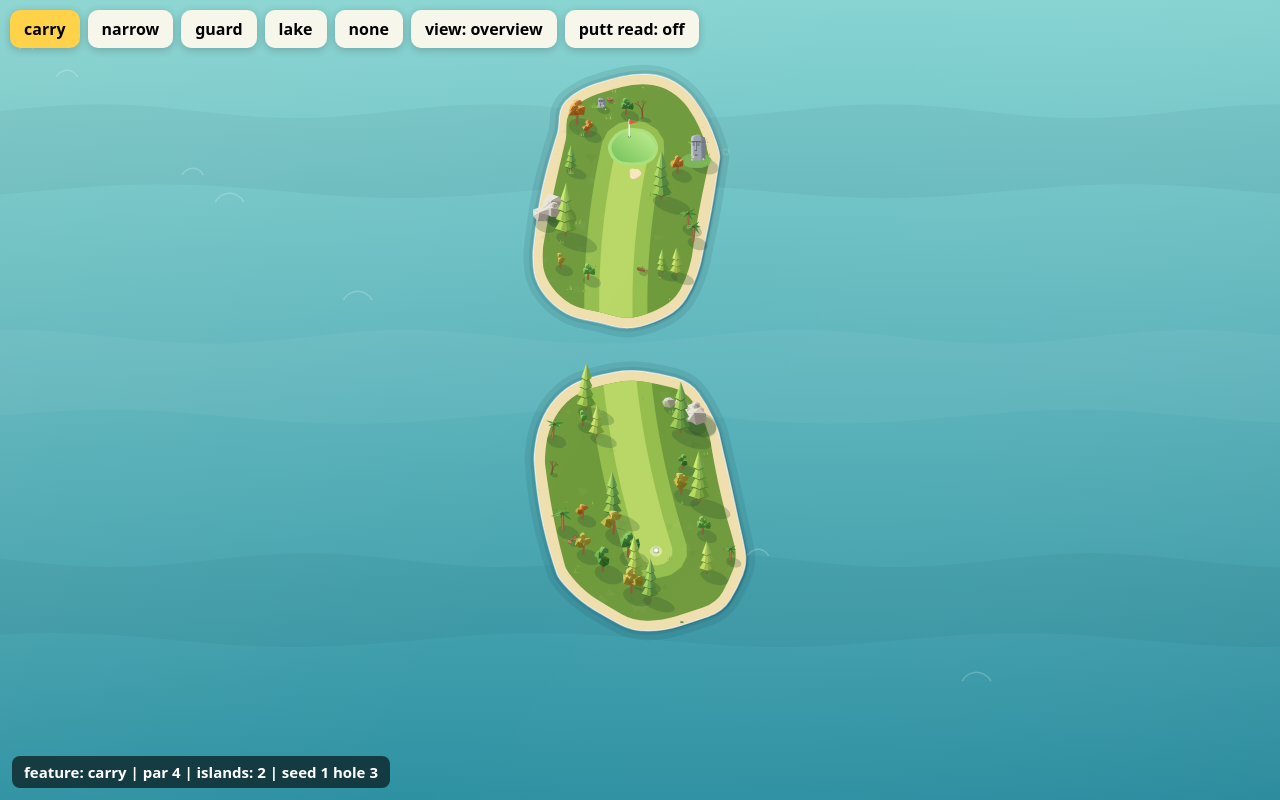
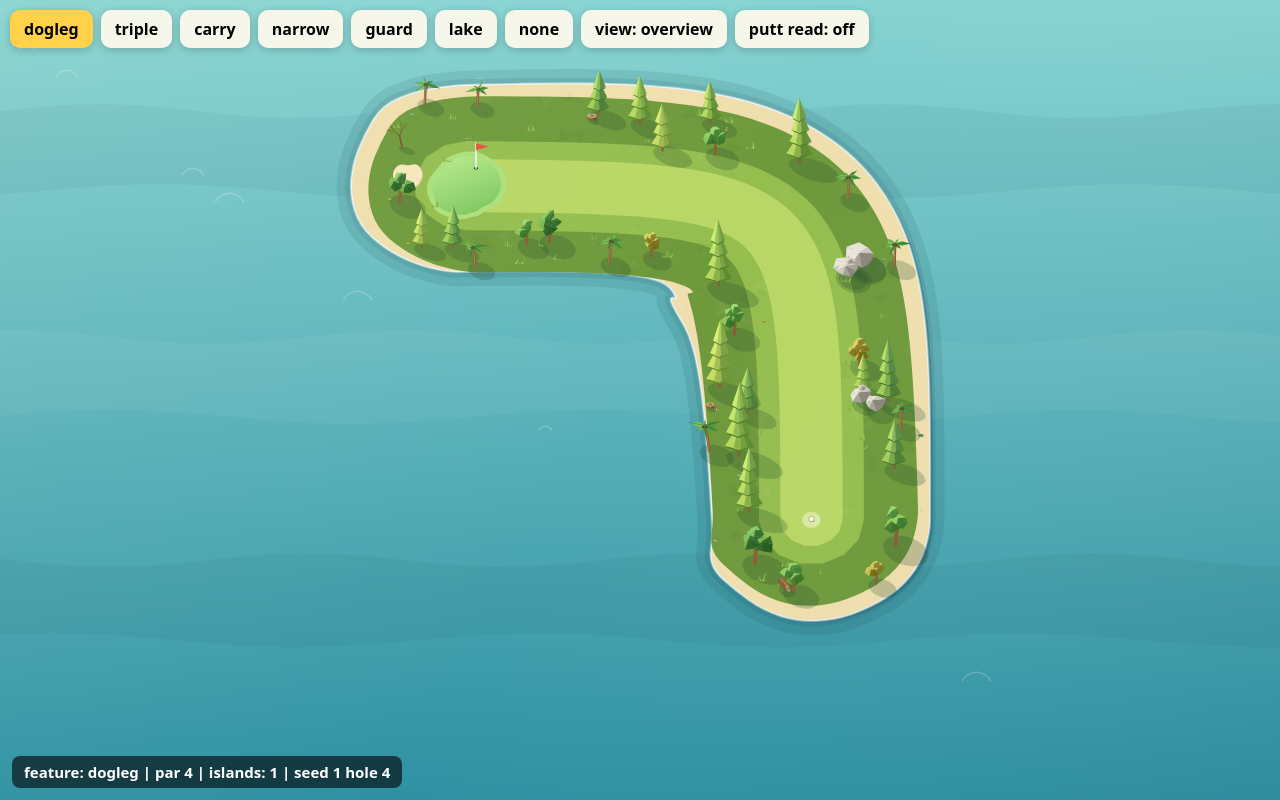
Before and after one commit to edarderne/golf-game, a plain HTML site: page dev/hazard-test.html in a window 1280 px wide. Drawn offline with Linux system fonts and the light colour scheme; animation ran at ten frames a second.

Commit message:
Add two hole types: 90° doglegs and three-island holes
- dogleg (par 4/5): a cubic centerline bends ~90° — straight up one leg,
  tight corner, then across to the green. The inside of the bend is open
  sea, so you can cut the corner over the water or lay up and play across.
- triple (par 5): three islands with two sea carries, rewarding distance
  control (land each island rather than blast through).

The feature is now picked before the centerline (some reshape it), and
hazard/bunker placement samples the real bent line via centerAt(). All
seeded/deterministic; a 3600-hole sweep shows pins always on the green
and tees/greens always on land. Banner announces the new types.

Co-Authored-By: Claude Opus 4.8 <noreply@anthropic.com>

```diff
--- a/dev/hazard-test.html
+++ b/dev/hazard-test.html
@@ -29,11 +29,11 @@
   <canvas id="course"></canvas>
   <div id="bar"></div>
   <div id="label"></div>
-  <script src="../js/rng.js?v=7"></script>
-  <script src="../js/course.js?v=7"></script>
-  <script src="../js/physics.js?v=7"></script>
-  <script src="../js/ambient.js?v=7"></script>
-  <script src="../js/render.js?v=7"></script>
+  <script src="../js/rng.js?v=9"></script>
+  <script src="../js/course.js?v=9"></script>
+  <script src="../js/physics.js?v=9"></script>
+  <script src="../js/ambient.js?v=9"></script>
+  <script src="../js/render.js?v=9"></script>
   <script>
   (function () {
     'use strict';
@@ -42,7 +42,7 @@
     var view = 'overview';
 
     // Hunt seeds for one hole of each feature. generateHole tags hole.feature.
-    var WANT = ['carry', 'narrow', 'guard', 'lake', 'none'];
+    var WANT = ['dogleg', 'triple', 'carry', 'narrow', 'guard', 'lake', 'none'];
     var found = {};
     var seed = 1;
     while (Object.keys(found).length < WANT.length && seed < 4000) {
--- a/js/course.js
+++ b/js/course.js
@@ -43,6 +43,16 @@
     return {
       x: mt * mt * a.x + 2 * mt * t * c.x + t * t * b.x,
       y: mt * mt * a.y + 2 * mt * t * c.y + t * t * b.y,
+    };
+  }
+
+  // Cubic Bézier — used for the dogleg centerline (a double control at the
+  // corner keeps the two legs straight and the turn tight).
+  function cubic(p0, c1, c2, p3, t) {
+    var mt = 1 - t, a = mt * mt * mt, b = 3 * mt * mt * t, c = 3 * mt * t * t, d = t * t * t;
+    return {
+      x: a * p0.x + b * c1.x + c * c2.x + d * p3.x,
+      y: a * p0.y + b * c1.y + c * c2.y + d * p3.y,
     };
   }
 
@@ -154,16 +164,44 @@
     var length = rng.range(spec.min, spec.max);
 
     var tee = { x: 0, y: 0 };
-    var bendX = par === 3 ? rng.range(-15, 15) : rng.range(-1, 1) > 0
-      ? rng.range(20, length * 0.16)
-      : -rng.range(20, length * 0.16);
-    var ctrl = { x: bendX * 1.6, y: length * rng.range(0.45, 0.6) };
-    var end = { x: bendX * rng.range(0.4, 0.9), y: length };
+
+    // Signature feature — chosen first because some reshape the centerline.
+    // carry = two islands with open sea (sometimes a classic island green);
+    // triple = three islands / two carries (rewards distance control); dogleg =
+    // a ~90° bend, cut the corner over the sea or lay up and play across;
+    // narrow = a long neck; guard = water at the green; lake = a fairway pond.
+    var feature;
+    if (par === 3) feature = rng.pick(['none', 'none', 'carry', 'guard', 'guard']);
+    else if (par === 4) feature = rng.pick(['none', 'guard', 'narrow', 'carry', 'lake', 'dogleg']);
+    else feature = rng.pick(['none', 'guard', 'narrow', 'carry', 'lake', 'dogleg', 'triple']);
+
+    // Centerline: a quadratic through `ctrl`. A dogleg puts the control point
+    // straight above the tee with the green out to one side, giving a rounded
+    // ~90° turn (up one leg, then across to the green).
+    var ctrl, end, doglegSide = 0;
+    if (feature === 'dogleg') {
+      doglegSide = rng.chance(0.5) ? 1 : -1;
+      var legUp = length * rng.range(0.5, 0.62);
+      var legAcross = length * rng.range(0.42, 0.56);
+      ctrl = { x: 0, y: legUp };
+      end = { x: doglegSide * legAcross, y: legUp * rng.range(0.94, 1.06) };
+    } else {
+      var bendX = par === 3 ? rng.range(-15, 15) : rng.range(-1, 1) > 0
+        ? rng.range(20, length * 0.16)
+        : -rng.range(20, length * 0.16);
+      ctrl = { x: bendX * 1.6, y: length * rng.range(0.45, 0.6) };
+      end = { x: bendX * rng.range(0.4, 0.9), y: length };
+    }
 
     // Sampled centerline used for fairway distance + island outline.
     var line = [];
     var N = 48;
-    for (var i = 0; i <= N; i++) line.push(bezier(tee, ctrl, end, i / N));
+    for (var i = 0; i <= N; i++) {
+      line.push(feature === 'dogleg' ? cubic(tee, ctrl, ctrl, end, i / N) : bezier(tee, ctrl, end, i / N));
+    }
+    // Point on the actual centerline at 0..1 (matches the sampled line for
+    // every feature, including the dogleg's cubic).
+    function centerAt(t) { return line[Math.max(0, Math.min(N, Math.round(t * N)))]; }
 
     var fairwayW = rng.range(26, 34);
     var firstCutW = rng.range(9, 13); // band of light rough hugging the fairway
@@ -190,16 +228,6 @@
       pin.y = green.y + (pin.y - green.y) * 0.72;
     }
 
-    // Signature hazard: at most one big feature per hole so difficulty stays
-    // fair. carry = split across two islands with open sea (sometimes a
-    // classic island green); narrow = a long one- or two-sided neck; guard =
-    // water at the green (tangent pond or a crescent wrapping part of it);
-    // lake = a long pond running alongside the fairway.
-    var feature;
-    if (par === 3) feature = rng.pick(['none', 'none', 'carry', 'guard', 'guard']);
-    else if (par === 4) feature = rng.pick(['none', 'guard', 'narrow', 'carry', 'lake']);
-    else feature = rng.pick(['none', 'guard', 'narrow', 'narrow', 'carry', 'lake']);
-
     var margin = 42 + par * 6;
     var islands = [];
     if (feature === 'carry') {
@@ -224,6 +252,20 @@
         var greenStartT = Math.min(0.9, (splitY + gapY / 2 + mB) / length + (tightIsland ? rng.range(0.05, 0.1) : 0));
         islands.push(makeIsland(rng, line, greenStartT, 1, mB, null));
       }
+    } else if (feature === 'triple') {
+      // Three islands separated by two open-sea carries — you must control
+      // distance to land each island rather than blast through them.
+      var mT = margin * 0.8;
+      var c1 = length * rng.range(0.28, 0.34); // centre of the first gap
+      var c2 = length * rng.range(0.66, 0.74); // centre of the second gap
+      var gT = rng.range(26, 36);              // each sea gap in yards
+      var i1end = Math.max(0.1, (c1 - gT / 2 - mT) / length);
+      var i2start = Math.min(0.45, (c1 + gT / 2 + mT) / length);
+      var i2end = Math.max(i2start + 0.08, (c2 - gT / 2 - mT) / length);
+      var i3start = Math.min(0.9, (c2 + gT / 2 + mT) / length);
+      islands.push(makeIsland(rng, line, 0, i1end, mT, null));
+      islands.push(makeIsland(rng, line, i2start, i2end, mT, null));
+      islands.push(makeIsland(rng, line, i3start, 1, mT, null));
     } else if (feature === 'narrow') {
       // A long neck that stays pinched for a stretch — cutting in from one
       // side (left/right) or both — so you weigh laying up short of it.
@@ -237,7 +279,10 @@
       };
       islands.push(makeIsland(rng, line, 0, 1, margin, pinch));
     } else {
-      islands.push(makeIsland(rng, line, 0, 1, margin, null));
+      // Includes dogleg — a slightly tighter margin keeps the inside of the
+      // bend from pinching where the fairway turns.
+      var m0 = feature === 'dogleg' ? margin * 0.82 : margin;
+      islands.push(makeIsland(rng, line, 0, 1, m0, null));
     }
     var grassPoly = islands[0].grass;
     var beachPoly = islands[0].beach;
@@ -256,7 +301,7 @@
     if (feature === 'lake') {
       // long pond running alongside the fairway for much of its length
       var lt = rng.range(0.42, 0.6);
-      var lc = bezier(tee, ctrl, end, lt);
+      var lc = centerAt(lt);
       var ln = normalAt(line, lt);
       var lside = rng.chance(0.5) ? 1 : -1;
       var lhalfLen = rng.range(63, 99);
@@ -281,7 +326,7 @@
       if (par >= 4 && rng.chance(0.5)) {
         // an elongated pond flanking the fairway
         var t = rng.range(0.5, 0.78);
-        var c = bezier(tee, ctrl, end, t);
+        var c = centerAt(t);
         var side = rng.chance(0.5) ? 1 : -1;
         var fn = normalAt(line, t);
         var fHalfLen = rng.range(16, 30);
@@ -292,7 +337,7 @@
       }
       if (par === 3 && rng.chance(0.45)) {
         // water carry in front of the green
-        var mid = bezier(tee, ctrl, end, 0.5);
+        var mid = centerAt(0.5);
         waters.push(blob(rng, mid.x + rng.range(-8, 8), mid.y, rng.range(15, 22), 0.3, 14));
       }
     }
@@ -310,7 +355,7 @@
     }
     if (par >= 4 && rng.chance(0.6)) {
       var bt = rng.range(0.45, 0.7);
-      var bc = bezier(tee, ctrl, end, bt);
+      var bc = centerAt(bt);
       var bn = normalAt(line, bt);
       var bside = rng.chance(0.5) ? 1 : -1;
       var boff = fairwayW / 2 + rng.range(1, 6);
```
Also changed, not shown: index.html (+3 -3 lines).
